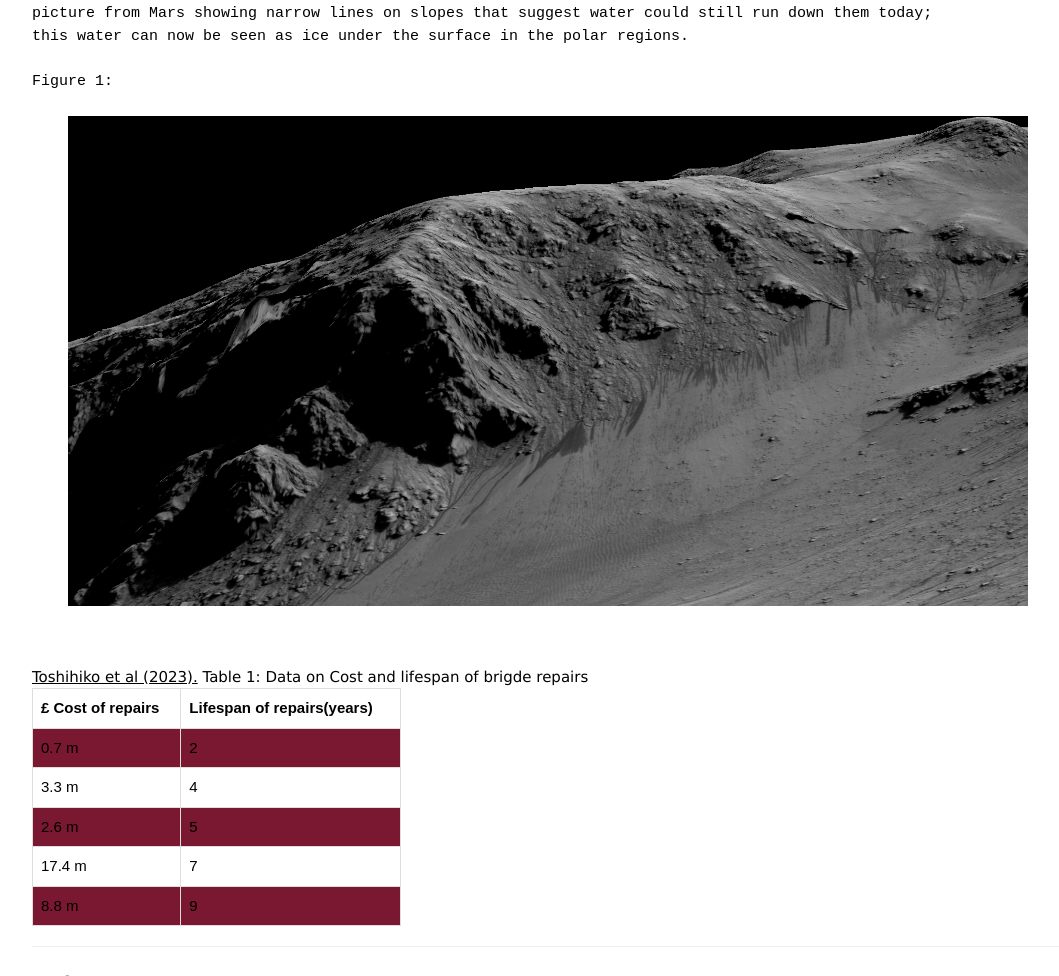
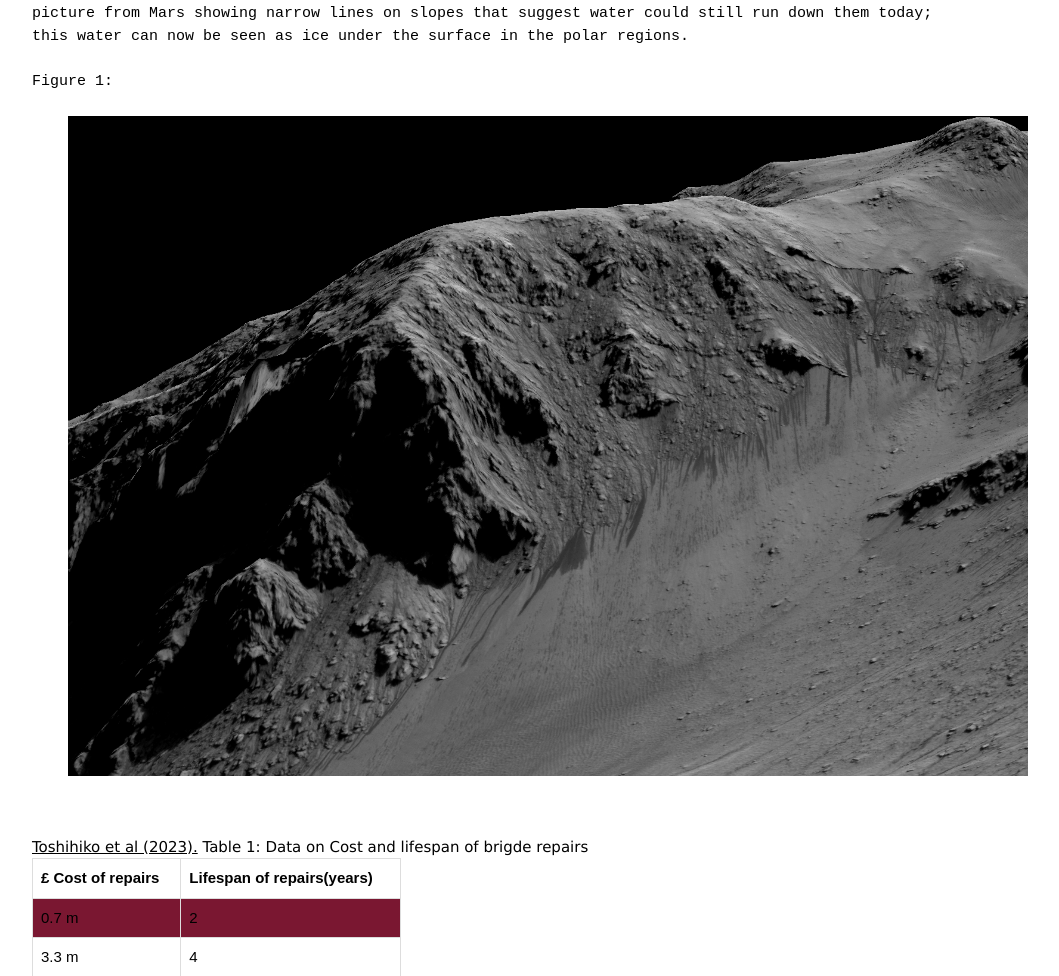
Before and after one commit to FEPSFY7006753/FY7006753, a plain HTML site: page index.html in a window 1280 px wide. Shown: the part 3067-4043 px from the top of the page, without its empty margins (18-1077 px from the left). Drawn offline with nearby package versions, Linux system fonts and the light colour scheme.

Commit message:
Update image height in index.html

```diff
--- a/index.html
+++ b/index.html
@@ -226,7 +226,7 @@ this water can now be seen as ice under the surface in the polar regions.
 
 Figure 1:
 
-    <img src = "7489_mars-lineae-slopes-horowitz-crater-perspective9-PIA19918-full2.jpg" alt="Slopes on Mars' Mountains" width="960 " height = "490">
+    <img src = "7489_mars-lineae-slopes-horowitz-crater-perspective9-PIA19918-full2.jpg" alt="Slopes on Mars' Mountains" width="960 " height = "660">
 
   </pre>
 
```
